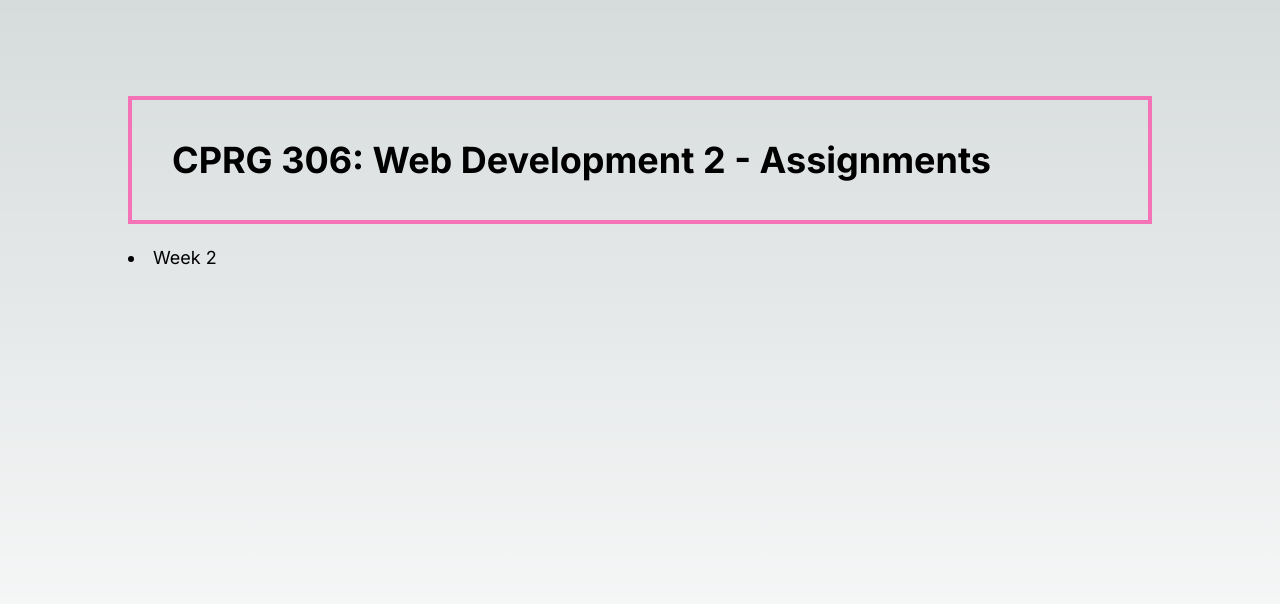
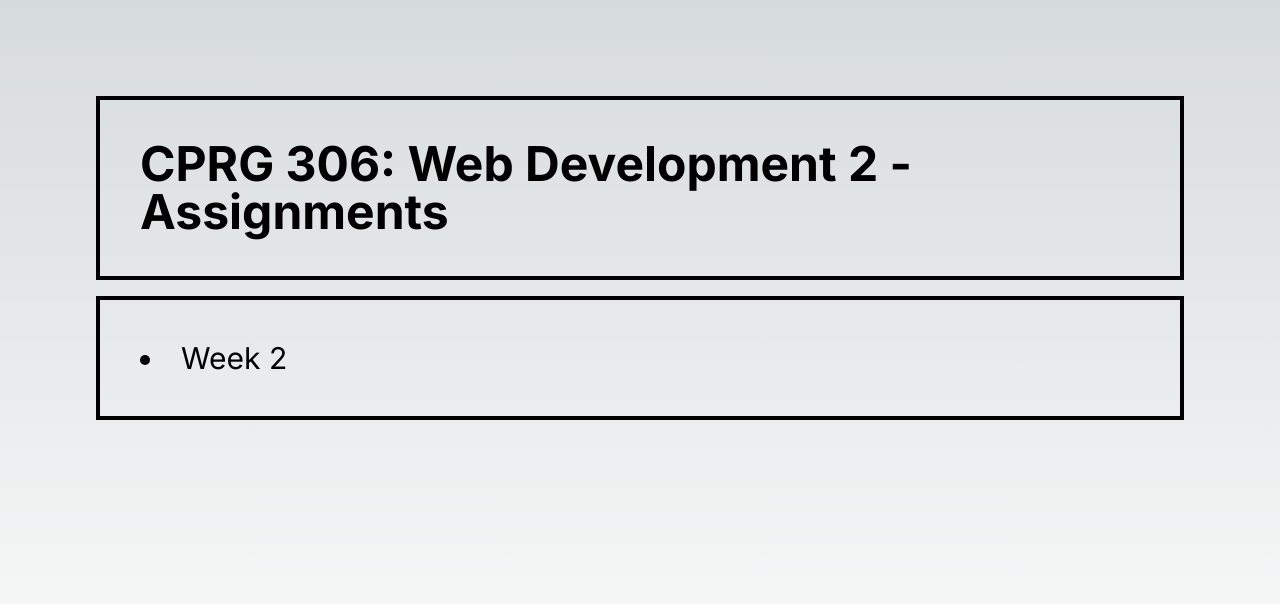
Before and after one commit to YukiHyuga/cprg306-assignments, a Next.js app: page / in a window 1280 px wide. Shown: the top 604 px of the page. Built offline with nearby package versions, Linux system fonts and the light colour scheme.

Commit message:
Update page.js

```diff
--- a/app/page.js
+++ b/app/page.js
@@ -4,10 +4,10 @@ import Link from 'next/link'
 export default function Home() {
   return (
     <main className='flex min-h-screen flex-col items-center justify-between p-24'>
-      <div className="z-10 max-w-5xl w-full items-center justify-between text-sm">
-      <h1 className="text-4xl font-bold mb-5 border-4 border-pink-400 p-10">CPRG 306: Web Development 2 - Assignments</h1>
-      <div className="text-lg">
-      <li className="hover:text-pink-400 hover:border-hover">
+      <div className="items-center justify-between text-sm">
+      <h1 className="text-5xl font-bold mb-4 border-4 border-black p-10">CPRG 306: Web Development 2 - Assignments</h1>
+      <div className="text-3xl border-4 border-black p-10">
+      <li className="hover:text-pink-400">
       <Link href={"/week-2"}>Week 2</Link>
       </li>
       </div>
```
